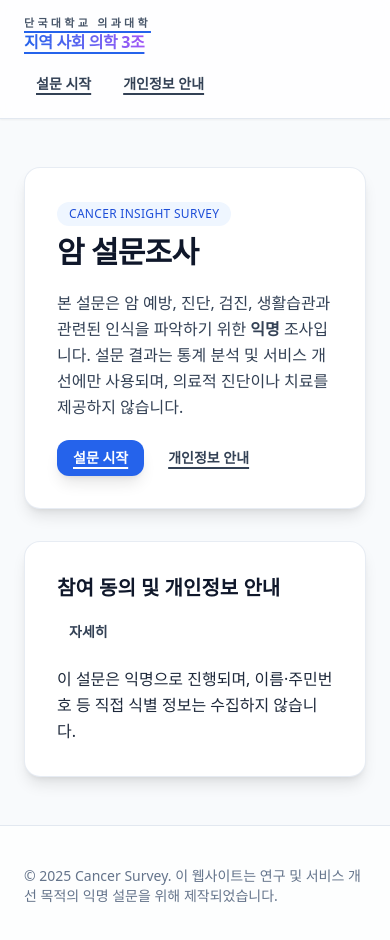
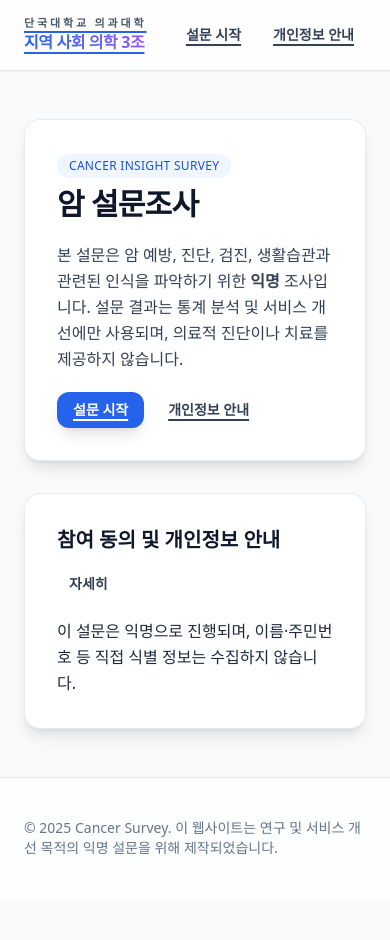
Before and after one commit to songsongvely/cancersurvey, a Next.js app: page / in a window 390 px wide. Shown: the top 940 px of the page. After the commit the page ends 898 px from the top, so only its background shows below. Built offline with nearby package versions, Linux system fonts and the light colour scheme.

Commit message:
fix: keep header buttons inline on mobile

```diff
--- a/app/globals.css
+++ b/app/globals.css
@@ -26,12 +26,12 @@ a {
 }
 
 .btn {
-  @apply inline-flex items-center justify-center rounded-xl px-4 py-2 text-sm font-semibold text-white
+  @apply inline-flex items-center justify-center rounded-xl px-4 py-2 text-sm font-semibold text-white whitespace-nowrap
          bg-blue-600 hover:bg-blue-500 focus-visible:ring-2 focus-visible:ring-blue-200 focus-visible:ring-offset-2 focus-visible:ring-offset-white
          shadow-lg transition-all disabled:opacity-60 disabled:cursor-not-allowed sm:px-5 sm:py-2.5 sm:text-base;
 }
 .btn-ghost {
-  @apply inline-flex items-center justify-center rounded-xl px-3 py-2 text-sm font-semibold text-slate-700
+  @apply inline-flex items-center justify-center rounded-xl px-3 py-2 text-sm font-semibold text-slate-700 whitespace-nowrap
          bg-transparent hover:bg-slate-100 focus-visible:outline focus-visible:outline-2 focus-visible:outline-offset-2 focus-visible:outline-slate-300 transition-colors
          sm:px-4 sm:py-2.5 sm:text-base;
 }
--- a/app/layout.tsx
+++ b/app/layout.tsx
@@ -14,16 +14,16 @@ export default function RootLayout({ children }: { children: React.ReactNode })
       <body className="min-h-screen bg-slate-50 text-slate-900">
         <div className="flex min-h-screen flex-col">
           <header className="border-b border-slate-200 bg-white/80 backdrop-blur shadow-sm">
-            <div className="container-narrow flex flex-wrap items-center justify-between gap-3 py-4 sm:h-16 sm:flex-nowrap sm:py-0">
-              <Link href="/" className="group flex flex-col leading-tight">
-                <span className="whitespace-nowrap text-[11px] font-semibold uppercase tracking-[0.3em] text-slate-600 transition-colors group-hover:text-blue-600 sm:text-xs sm:tracking-[0.45em]">
+            <div className="container-narrow flex items-center gap-3 py-4 sm:h-16 sm:py-0">
+              <Link href="/" className="group flex min-w-0 flex-1 flex-col leading-tight">
+                <span className="whitespace-nowrap text-[11px] font-semibold uppercase tracking-[0.26em] text-slate-600 transition-colors group-hover:text-blue-600 sm:text-xs sm:tracking-[0.45em]">
                   단국대학교 의과대학
                 </span>
                 <span className="whitespace-nowrap text-base font-semibold tracking-tight text-transparent bg-clip-text bg-gradient-to-r from-blue-600 via-indigo-500 to-purple-500 sm:text-lg">
                   지역 사회 의학 3조
                 </span>
               </Link>
-              <nav className="flex w-full flex-wrap items-center gap-2 justify-start sm:w-auto sm:flex-nowrap sm:justify-end">
+              <nav className="flex flex-shrink-0 items-center gap-2">
                 <Link className="btn-ghost whitespace-nowrap" href="/survey">설문 시작</Link>
                 <Link className="btn-ghost whitespace-nowrap" href="/privacy">개인정보 안내</Link>
               </nav>
```
